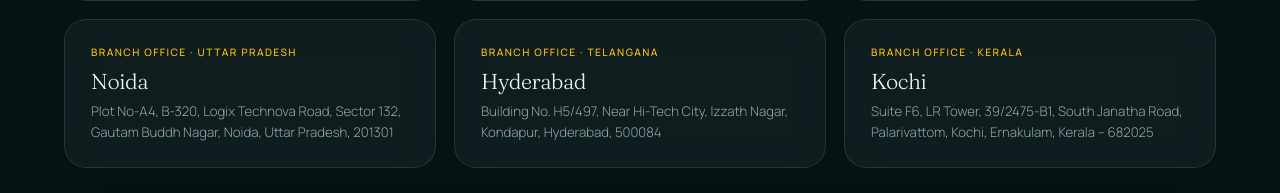
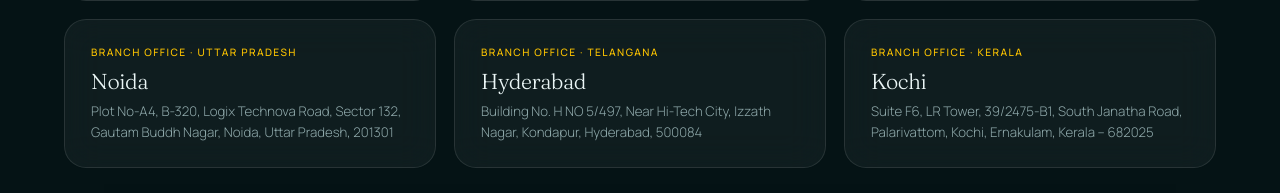
Before and after one commit to DEBOJEETDAS36/t2, a Next.js app: page /about in a window 1280 px wide. Shown: the part 7375-7568 px from the top of the page. Built offline with nearby package versions, Linux system fonts and the light colour scheme.

Commit message:
Hyd offc address corrected

```diff
--- a/data/about.ts
+++ b/data/about.ts
@@ -73,7 +73,7 @@ export const ABOUT = {
     ['Bengaluru', 'Branch office · Karnataka', '62/1, New No. 71, 1st Cross, 2nd Main, Ganganagar, Ganga Nagar Extension, Bengaluru, Karnataka, 560032', false],
     ['Guwahati', 'Branch office · Assam', 'Near Netaji Apartment, 1st Floor, B.K. Arcade, Lokhra Road, Guwahati, Assam, 781034', false],
     ['Noida', 'Branch office · Uttar Pradesh', 'Plot No-A4, B-320, Logix Technova Road, Sector 132, Gautam Buddh Nagar, Noida, Uttar Pradesh, 201301', false],
-    ['Hyderabad', 'Branch office · Telangana', 'Building No. H5/497, Near Hi-Tech City, Izzath Nagar, Kondapur, Hyderabad, 500084', false],
+    ['Hyderabad', 'Branch office · Telangana', 'Building No. H NO 5/497, Near Hi-Tech City, Izzath Nagar, Kondapur, Hyderabad, 500084', false],
     ['Kochi', 'Branch office · Kerala', 'Suite F6, LR Tower, 39/2475-B1, South Janatha Road, Palarivattom, Kochi, Ernakulam, Kerala – 682025', false],
   ] as [string, string, string, boolean][],
   // [email, phone] — paired per person
```
